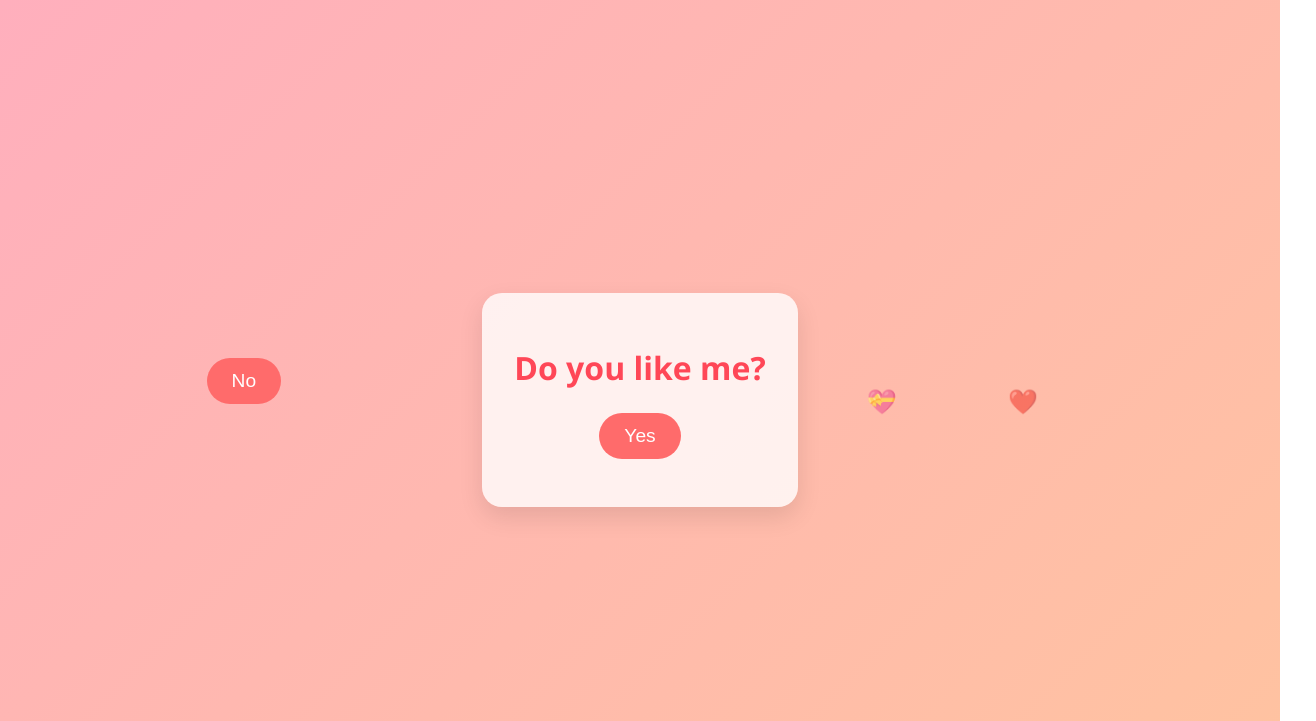
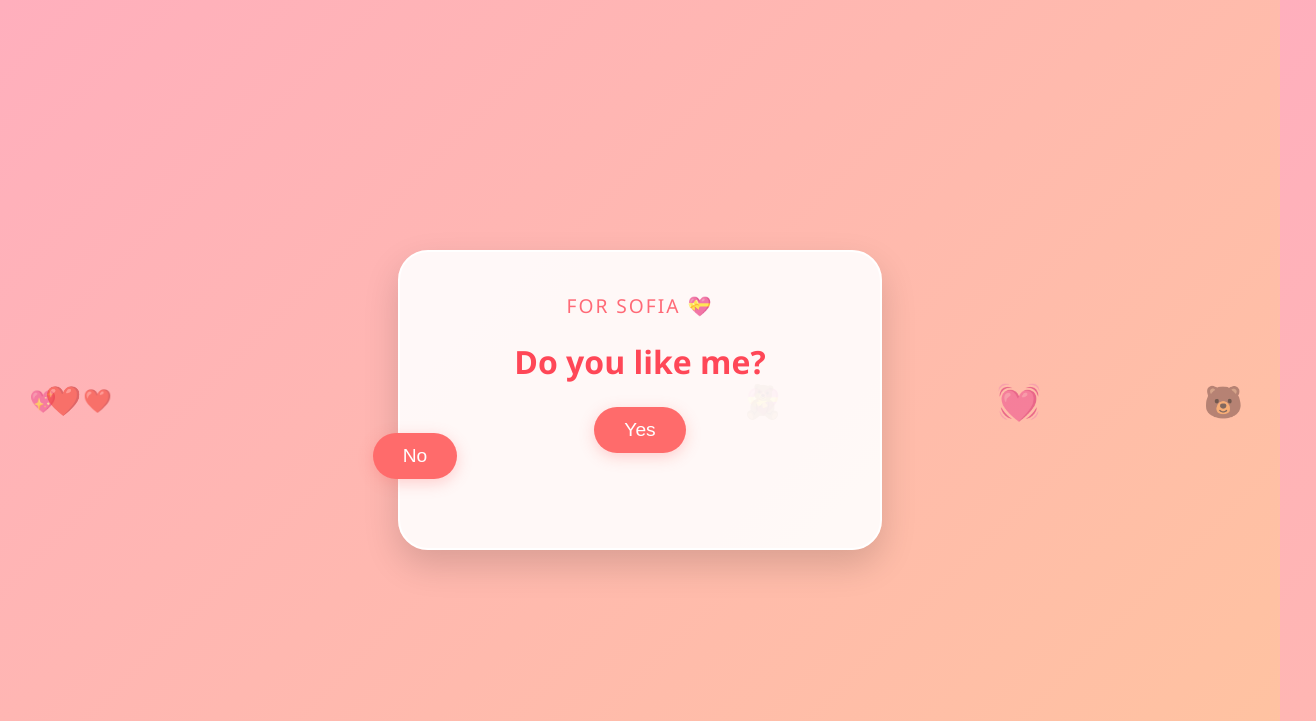
Before and after one commit to edisonyang-design/Fixed_sofia, a plain HTML site: page index.html in a window 1280 px wide. Both pictures are taken after a click on the button "No". Shown: the top 721 px of the page, 1316 px wide, since content can reach past the window. Drawn offline with Linux system fonts and the light colour scheme.

Commit message:
Enhance styling and update HTML structure

```diff
--- a/index.html
+++ b/index.html
@@ -27,37 +27,49 @@
         }
 
         .container {
-            background: rgba(255, 255, 255, 0.8);
-            padding: 2rem;
-            border-radius: 20px;
-            box-shadow: 0 10px 25px rgba(0,0,0,0.1);
+            background: rgba(255, 255, 255, 0.9);
+            padding: 2.5rem;
+            border-radius: 30px;
+            box-shadow: 0 15px 35px rgba(0,0,0,0.15);
             z-index: 10;
-            max-width: 90%;
+            max-width: 400px;
+            width: 90%;
+            border: 2px solid white;
         }
 
-        h1 { margin-bottom: 1.5rem; }
+        .for-name {
+            font-size: 1.2rem;
+            text-transform: uppercase;
+            letter-spacing: 2px;
+            margin-bottom: 0.5rem;
+            opacity: 0.8;
+        }
+
+        h1 { margin-bottom: 1.5rem; font-size: 2rem; }
 
         .btn-group {
             display: flex;
             gap: 1rem;
             justify-content: center;
             flex-wrap: wrap;
+            margin-top: 20px;
         }
 
         button {
             background-color: var(--btn-bg);
             color: white;
             border: none;
-            padding: 12px 25px;
+            padding: 12px 30px;
             font-size: 1.2rem;
             border-radius: 50px;
             cursor: pointer;
-            transition: transform 0.2s, background-color 0.2s;
+            transition: all 0.3s ease;
+            box-shadow: 0 4px 15px rgba(255, 107, 107, 0.3);
         }
 
         button:hover {
             background-color: var(--btn-hover);
-            transform: scale(1.1);
+            transform: translateY(-3px) scale(1.05);
         }
 
         .floating {
@@ -66,34 +78,35 @@
             animation: float 15s infinite linear;
             opacity: 0.6;
             z-index: 1;
+            user-select: none;
         }
 
         @keyframes float {
-            0% { transform: translateY(100vh) translateX(0); }
+            0% { transform: translateY(110vh) translateX(0); }
             100% { transform: translateY(-10vh) translateX(50px); }
         }
 
-        #love-meter { width: 100%; margin: 20px 0; }
+        #love-meter { width: 100%; margin: 20px 0; accent-color: var(--btn-bg); }
         .hidden { display: none; }
+        #secret-msg { min-height: 1.5em; margin-top: 15px; font-style: italic; }
     </style>
 </head>
 <body>
 
-    <div id="setup" class="hidden">
-        <span id="vName">Sofia</span>
-    </div>
+    <div class="container" id="card">
+        <div class="for-name">For Sofia 💝</div>
 
-    <div class="container" id="card">
         <h1 id="question-text">Do you like me?</h1>
+
         <div class="btn-group" id="buttons">
             <button onclick="nextStep(1)" id="yesBtn">Yes</button>
             <button onclick="moveNo()" id="noBtn">No</button>
         </div>
-        <p id="secret-msg" style="margin-top:15px; font-weight:bold;"></p>
+
+        <p id="secret-msg"></p>
     </div>
 
     <script>
-        let currentStep = 1;
         const config = {
             valentineName: "Sofia",
             questions: {
@@ -101,52 +114,59 @@
                 second: { text: "How much do you love me?", start: "This much!" },
                 third: { text: "Will you be my Valentine...?", yes: "Yes!", no: "No" }
             },
-            celebration: { title: "Yay! I'm the luckiest person...", msg: "Now come get your gift... 🎁💖" }
+            celebration: {
+                title: "Yay! I'm the luckiest person...",
+                msg: "I love you, Sofia! Now come get your gift..."
+            }
         };
 
         // Create background emojis
         const emojis = ['❤️', '💖', '💝', '💗', '💓', '🧸', '🐻'];
-        for (let i = 0; i < 20; i++) {
+        for (let i = 0; i < 25; i++) {
             let div = document.createElement('div');
             div.className = 'floating';
             div.innerHTML = emojis[Math.floor(Math.random() * emojis.length)];
             div.style.left = Math.random() * 100 + "vw";
-            div.style.animationDelay = Math.random() * 10 + "s";
+            div.style.animationDelay = Math.random() * 15 + "s";
+            div.style.fontSize = (Math.random() * 20 + 20) + "px";
             document.body.appendChild(div);
         }
 
         function nextStep(step) {
             if (step === 1) {
                 document.getElementById('secret-msg').innerText = config.questions.first.secret;
+                // Transition to second question
                 setTimeout(() => {
                     document.getElementById('question-text').innerText = config.questions.second.text;
                     document.getElementById('secret-msg').innerText = "";
                     document.getElementById('buttons').innerHTML = `
+                        <div style="width:100%">${config.questions.second.start}</div>
                         <input type="range" id="love-meter" min="1" max="10000" value="100">
-                        <br><button onclick="nextStep(2)">Next ❤️</button>
+                        <button onclick="nextStep(2)">Next ❤️</button>
                     `;
-                }, 2000);
+                }, 2500);
             } else if (step === 2) {
                 document.getElementById('question-text').innerText = config.questions.third.text;
                 document.getElementById('buttons').innerHTML = `
                     <button onclick="celebrate()">Yes!</button>
-                    <button onmouseover="moveNo(this)">No</button>
+                    <button id="noBtnRun" onmouseover="moveNo(this)" onclick="moveNo(this)">No</button>
                 `;
             }
         }
 
         function moveNo(btn) {
-            if(!btn) btn = document.getElementById('noBtn');
-            btn.style.position = 'absolute';
-            btn.style.top = Math.random() * 80 + 'vh';
-            btn.style.left = Math.random() * 80 + 'vw';
+            const b = btn || document.getElementById('noBtnRun') || document.getElementById('noBtn');
+            b.style.position = 'fixed';
+            b.style.top = Math.random() * 70 + 15 + 'vh';
+            b.style.left = Math.random() * 70 + 15 + 'vw';
         }
 
         function celebrate() {
             document.getElementById('card').innerHTML = `
+                <div class="for-name">Sofia 💝</div>
                 <h1>${config.celebration.title}</h1>
                 <p>${config.celebration.msg}</p>
-                <div style="font-size:3rem">🎁💖🤗💝💋❤️💕</div>
+                <div style="font-size:3.5rem; margin-top:20px;">🎁💖🤗💝💋❤️💕</div>
             `;
         }
     </script>
```
